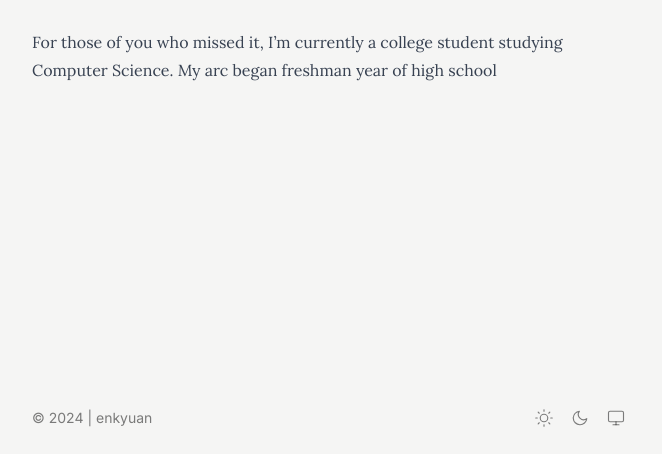
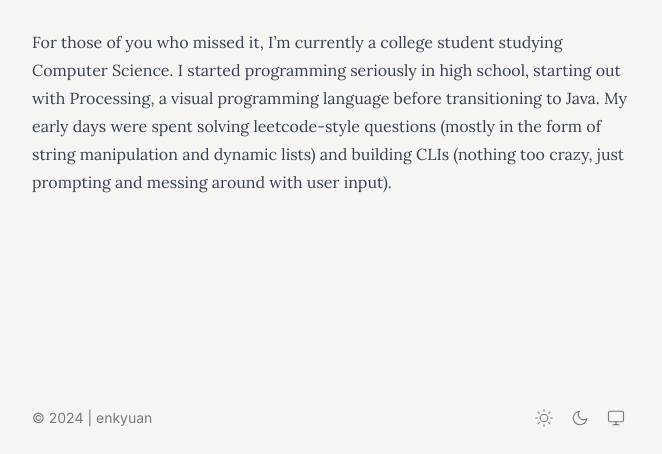
Before and after one commit to enkyuan/enkyuan.github.io, an Astro site: page /enkyuan.github.io/blog/01-introductory-post in a window 1280 px wide. Shown: the part 346-800 px from the top of the page, without its empty margins (308-970 px from the left). Built offline with nearby package versions, Linux system fonts and the light colour scheme; Astro itself is replaced by a stand-in of ours; a web font is replaced by a local one.

Commit message:
updated blog content

```diff
--- a/src/content/blog/01-introductory-post/index.md
+++ b/src/content/blog/01-introductory-post/index.md
@@ -6,4 +6,4 @@ date: "Aug 28 2024"
 
 # Overture
 
-For those of you who missed it, I'm currently a college student studying Computer Science. My arc began freshman year of high school
+For those of you who missed it, I'm currently a college student studying Computer Science. I started programming seriously in high school, starting out with Processing, a visual programming language before transitioning to Java. My early days were spent solving leetcode-style questions (mostly in the form of string manipulation and dynamic lists) and building CLIs (nothing too crazy, just prompting and messing around with user input).
```
